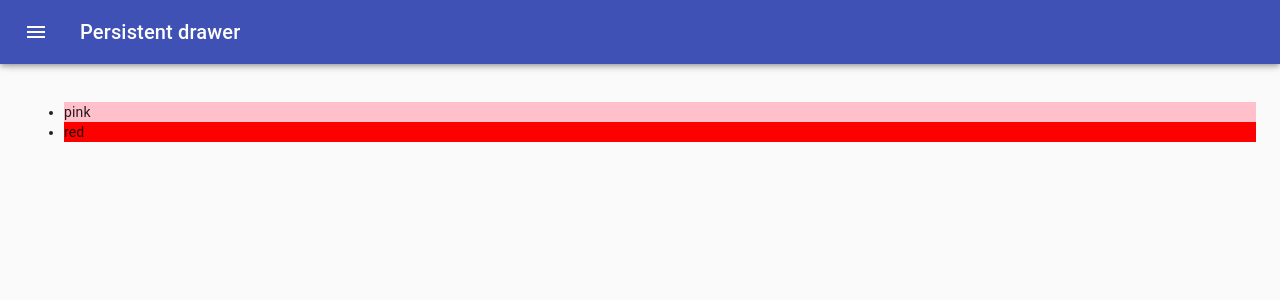
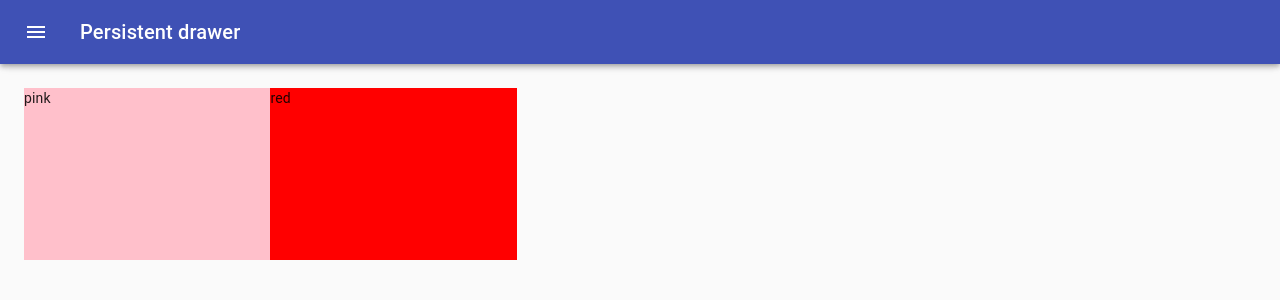
Before and after one commit to HitenSidapara/ReactColorsAppProject, a React (Create React App) app: page /palette/new in a window 1280 px wide. Shown: the top 300 px of the page. Built offline with nearby package versions, Linux system fonts and the light colour scheme.

Commit message:
[ADD] : Add DraggableColorBox Component

```diff
--- /dev/null
+++ b/src/DraggableColorBox.js
@@ -0,0 +1,24 @@
+import React from 'react';
+import { withStyles } from '@material-ui/styles';
+
+const styles = {
+    root: {
+        width: "20%",
+        height:"25%",
+        margin: "0 auto",
+        display: "inline-block",
+        position: "relative",
+        cursor: "pointer",
+        marginBottom: "-3.5px",
+    }
+}
+
+function DraggableColorBox(props) {
+    return (
+        <div className={props.classes.root} style={{ backgroundColor: props.color }}>
+            {props.color}
+        </div>
+    )
+}
+
+export default withStyles(styles)(DraggableColorBox)
--- a/src/NewPaletteForm.js
+++ b/src/NewPaletteForm.js
@@ -12,6 +12,7 @@
 import ChevronLeftIcon from "@material-ui/icons/ChevronLeft";
 import Button from "@material-ui/core/Button";
 import { ChromePicker } from "react-color";
+import DraggableColorBox from "./DraggableColorBox";
 
 const drawerWidth = 400;
 
@@ -56,6 +57,7 @@
     },
     content: {
         flexGrow: 1,
+        height: "calc(100vh - 64px)",
         padding: theme.spacing.unit * 3,
         transition: theme.transitions.create("margin", {
             easing: theme.transitions.easing.sharp,
@@ -162,11 +164,9 @@
                     })}
                 >
                     <div className={classes.drawerHeader} />
-                    <ul>
-                        {colors.map(color => (
-                            <li style={{ backgroundColor: color }}>{color}</li>
-                        ))}
-                    </ul>
+                    {colors.map(color => (
+                        <DraggableColorBox color={color} />
+                    ))}
                 </main>
             </div>
         );
```
